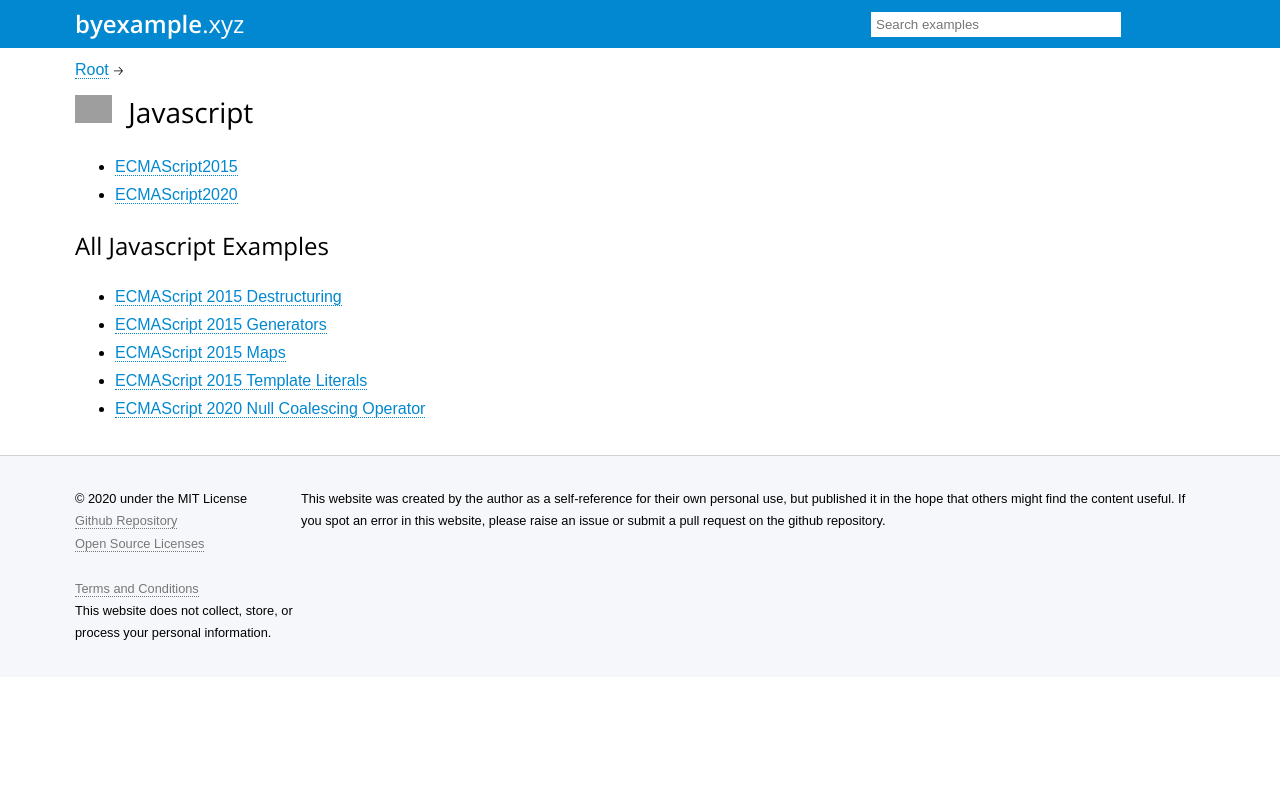
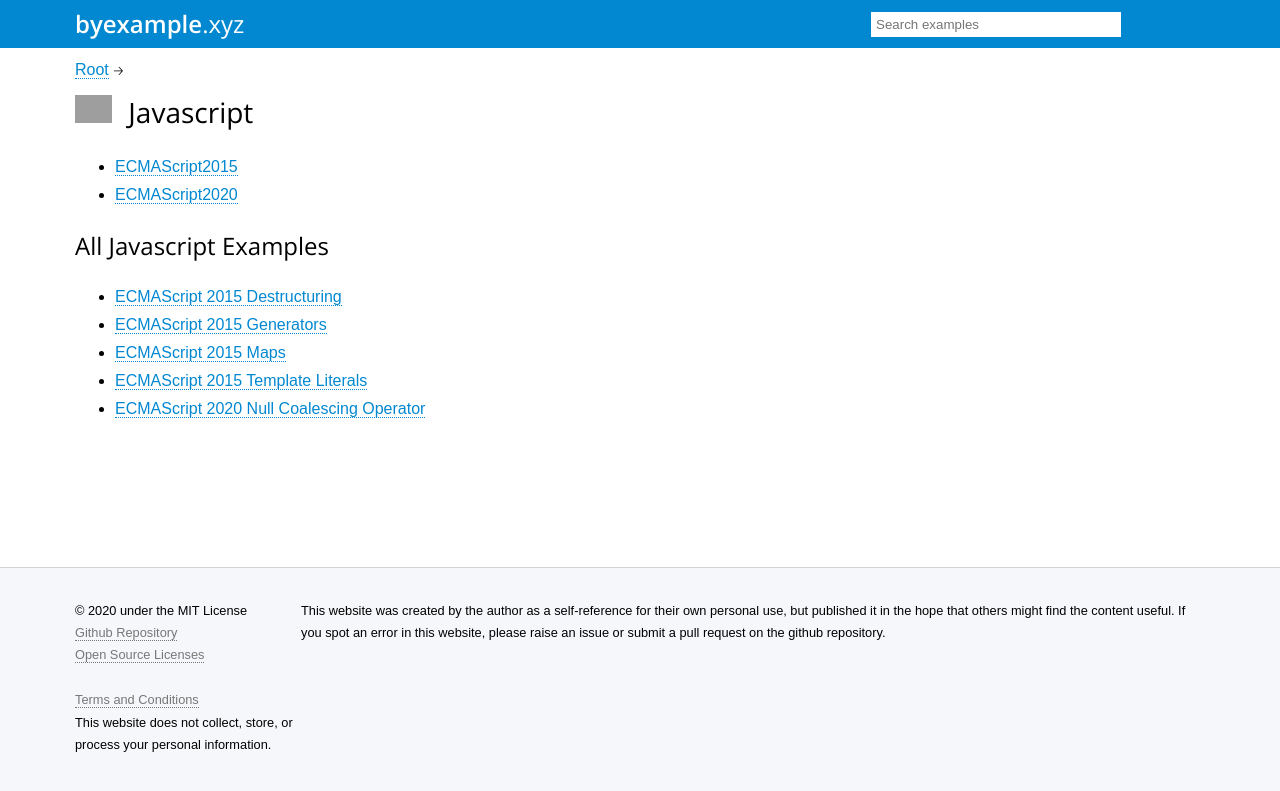
Before and after one commit to matt1/byexample.xyz, a Jekyll site: the page built from javascript.md, in a window 1280 px wide. Shown: the top 791 px of the page. Built offline with Jekyll 4.4.1, drawn with Linux system fonts in a browser that asks for light colours; grey boxes are pictures that could not be loaded.

Commit message:
Update grid.scss

```diff
--- a/_sass/grid.scss
+++ b/_sass/grid.scss
@@ -8,6 +8,7 @@
     "breadcrumbs-grid"
     "content-grid"
     "footer";
+  min-height: 100%;
 
   @media (max-width: $max-width) {
     grid-template-rows: $header-height-mobile $breadcrumbs-height-mobile auto auto;
```
